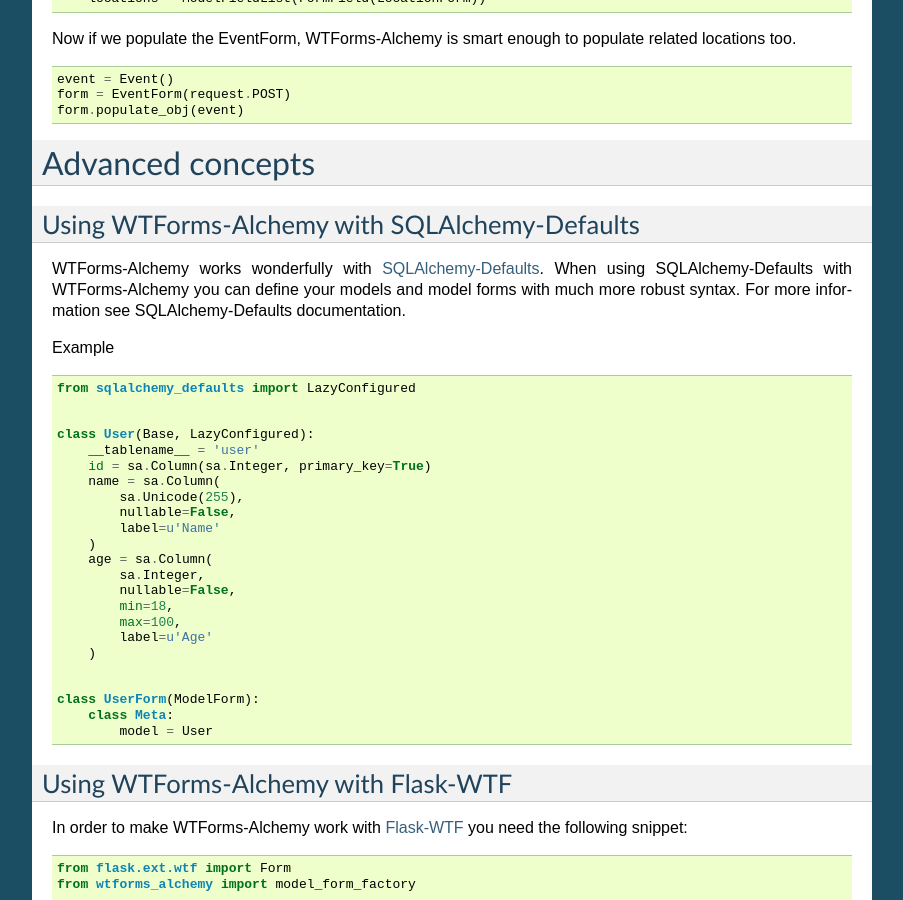
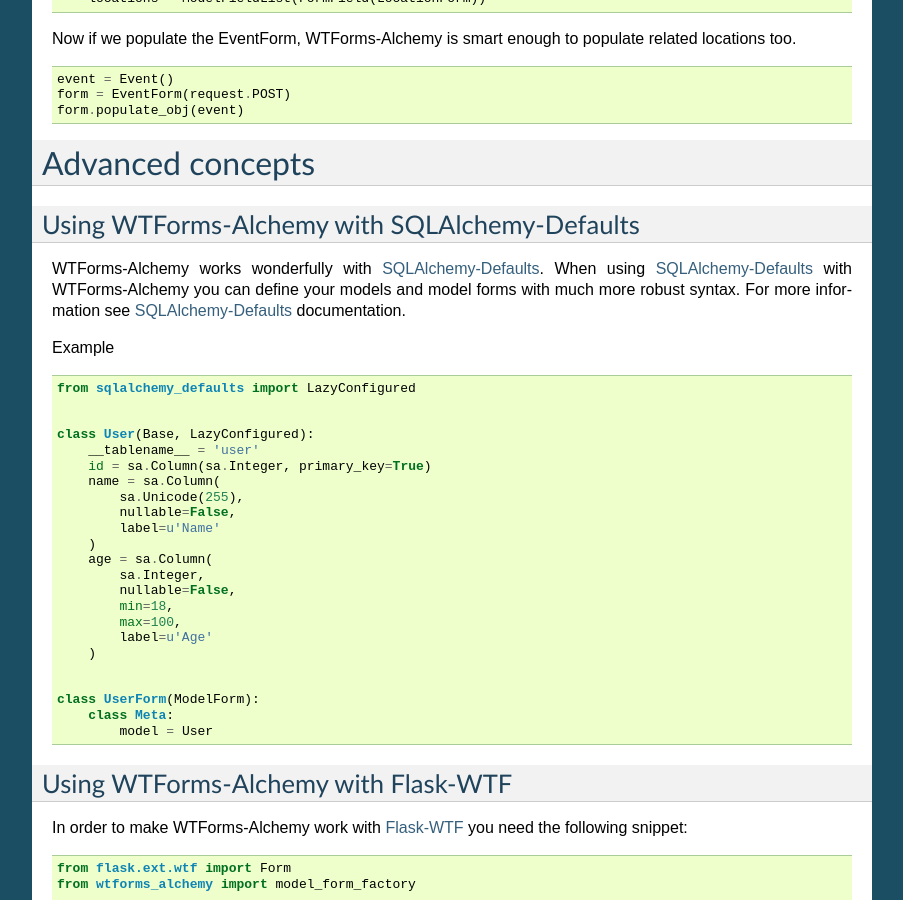
Before and after one commit to kvesteri/wtforms-alchemy, a Sphinx documentation site: the page built from docs/index.rst, in a window 1280 px wide and 900 px high, scrolled down 18943 px. Shown: the whole window, without its empty margins (198-1101 px from the left). Built offline with Sphinx 7.4.7, drawn with Linux system fonts in a browser that asks for light colours; some of the changed text lies outside the part shown.

```diff
--- a/docs/index.rst
+++ b/docs/index.rst
@@ -373,7 +373,7 @@ Now the EventForm is essentially the same as:
 Choice type
 -----------
 
-WTForms-Alchemy automatically converts SQLAlchemy-Utils ChoiceType to WTForms-Components SelectField.
+WTForms-Alchemy automatically converts `SQLAlchemy-Utils ChoiceType`_ to WTForms-Components SelectField.
 
 
 ::
@@ -1254,8 +1254,8 @@ Advanced concepts
 Using WTForms-Alchemy with SQLAlchemy-Defaults
 ----------------------------------------------
 
-WTForms-Alchemy works wonderfully with `SQLAlchemy-Defaults`_. When using SQLAlchemy-Defaults with WTForms-Alchemy you
-can define your models and model forms with much more robust syntax. For more information see SQLAlchemy-Defaults documentation.
+WTForms-Alchemy works wonderfully with `SQLAlchemy-Defaults`_. When using `SQLAlchemy-Defaults`_ with WTForms-Alchemy you
+can define your models and model forms with much more robust syntax. For more information see `SQLAlchemy-Defaults`_ documentation.
 
 
 Example ::
```
Also changed, not shown: other parts of docs/index.rst (+1 -0 lines).
